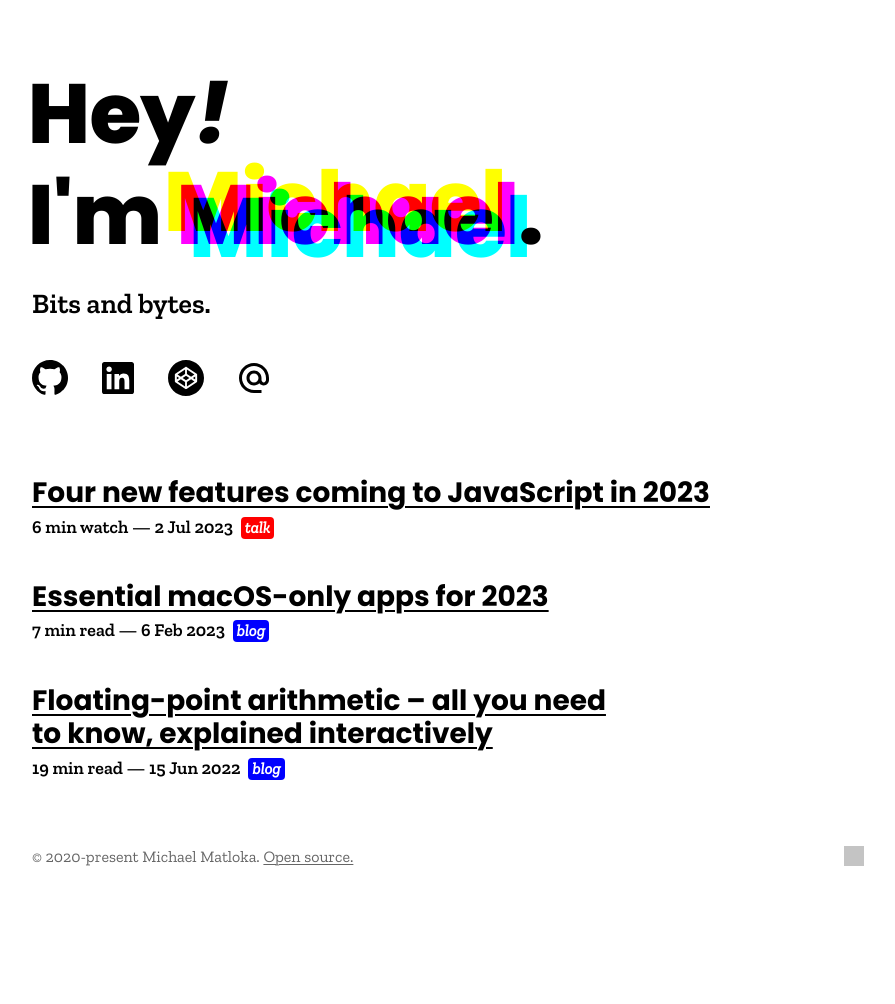
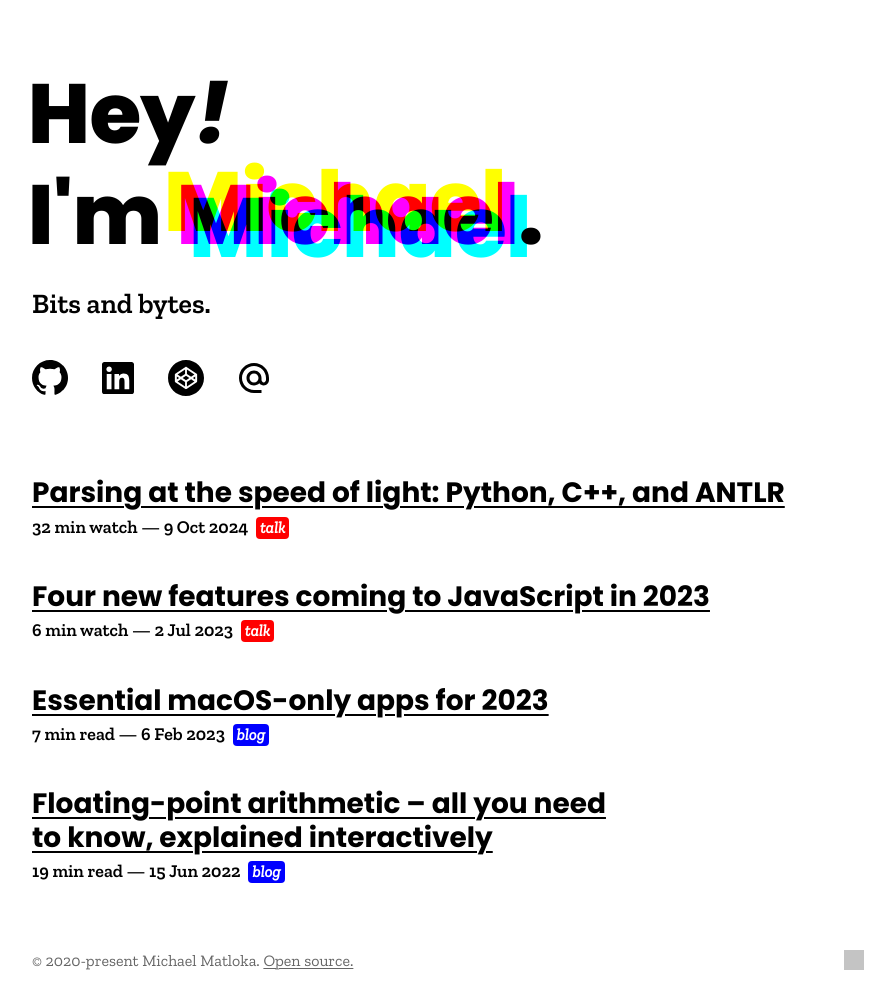
Before and after one commit to Twixes/matloka.com, a Jekyll site: the page built from index.html, in a window 1280 px wide. Shown: the whole page, without its empty margins (192-1087 px from the left). Built offline with Jekyll 4.4.1, drawn with Linux system fonts in a browser that asks for light colours; comment, search, counter and statistics services are not loaded; before the commit the page ends 900 px from its top, so only the background shows below that; grey boxes are pictures that could not be loaded.

Commit message:
Add parsing with C++ PyWaw talk

```diff
--- /dev/null
+++ b/_posts/2024-10-09-parsing-at-the-speed-of-light.md
@@ -0,0 +1,15 @@
+---
+title: "Parsing at the speed of light: Python, C++, and ANTLR"
+description: "Lessons from speeding things up in Python with some good ol' C++. A talk I gave at PyWaw #114."
+tag: talk
+image: /assets/parsing-at-the-speed-of-light/banner.png
+watch_time_min: 32
+---
+
+Lessons from speeding things up in Python with some good ol' C++. A talk I gave at [PyWaw #114](https://pywaw.org/114/).
+
+<iframe class="presentation" src="https://www.youtube-nocookie.com/embed/LrmK0vAG1ek" title="YouTube video player" frameborder="0" allow="accelerometer; autoplay; clipboard-write; encrypted-media; gyroscope; picture-in-picture; web-share" allowfullscreen></iframe>
+
+Slides below:
+
+<iframe class="presentation figma" src="https://embed.figma.com/slides/y0rMgEaWbYe0nSpEhWkyY6/Parsing-at-the-speed-of-metal?node-id=1-536&embed-host=share" title="Presentation slides" allowfullscreen></iframe>
--- a/assets/main.scss
+++ b/assets/main.scss
@@ -232,6 +232,9 @@ iframe {
         aspect-ratio: 16 / 9;
         height: 100%;
         width: 100%;
+        &.figma {
+            aspect-ratio: 3 / 2;
+        }
     }
     &.giscus-frame {
         background: none;
```
Also changed, not shown: assets/parsing-at-the-speed-of-light/banner.png (added).
